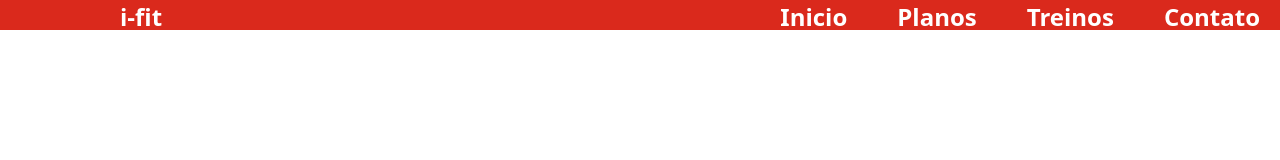
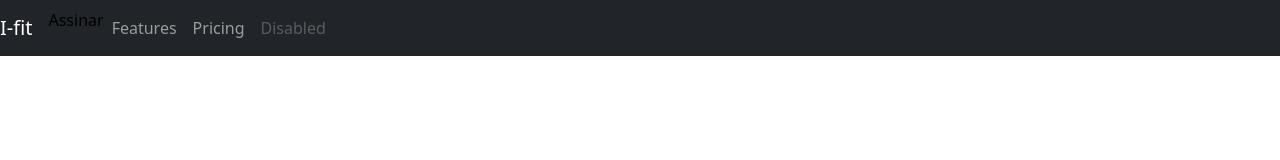
Before and after one commit to juliofariasdev/projeto_integrador, a plain HTML site: page index.html in a window 1280 px wide. Drawn offline with nearby package versions, Linux system fonts and the light colour scheme.

Commit message:
tentando usar o framework que o nicolas recomendou.

```diff
--- a/index.html
+++ b/index.html
@@ -4,17 +4,44 @@
     <meta charset="UTF-8" />
     <meta name="viewport" content="width=device-width, initial-scale=1.0" />
     <link rel="stylesheet" href="/src/styles/style.css" />
+    <link
+      href="https://cdn.jsdelivr.net/npm/bootstrap@5.3.3/dist/css/bootstrap.min.css"
+      rel="stylesheet"
+      integrity="sha384-QWTKZyjpPEjISv5WaRU9OFeRpok6YctnYmDr5pNlyT2bRjXh0JMhjY6hW+ALEwIH"
+      crossorigin="anonymous"
+    />
     <title>Musculação</title>
   </head>
   <body>
-    <ul>
-      <li id="titulo">i-fit</li>
-      <div>
-        <li id="inici">Inicio</li>
-        <li id="planos">Planos</li>
-        <li id="treinos">Treinos</li>
-        <li id="contato">Contato</li>
+    <nav class="navbar navbar-expand-lg navbar-dark bg-dark">
+      <a class="navbar-brand" href="#">I-fit</a>
+      <button
+        class="navbar-toggler"
+        type="button"
+        data-toggle="collapse"
+        data-target="#navbarNav"
+        aria-controls="navbarNav"
+        aria-expanded="false"
+        aria-label="Toggle navigation"
+      >
+        <span class="navbar-toggler-icon"></span>
+      </button>
+      <div class="collapse navbar-collapse" id="navbarNav">
+        <ul class="navbar-nav">
+          <li class="nav-item active">
+            <font style="vertical-align: inherit">Assinar</font>
+          </li>
+          <li class="nav-item">
+            <a class="nav-link" href="#">Features</a>
+          </li>
+          <li class="nav-item">
+            <a class="nav-link" href="#">Pricing</a>
+          </li>
+          <li class="nav-item">
+            <a class="nav-link disabled" href="#">Disabled</a>
+          </li>
+        </ul>
       </div>
-    </ul>
+    </nav>
   </body>
 </html>
--- a/src/styles/style.css
+++ b/src/styles/style.css
@@ -1,49 +1,5 @@
-body {
-  margin: 0;
-  font-family: system-ui, -apple-system, BlinkMacSystemFont, "Segoe UI", Roboto,
-    Oxygen, Ubuntu, Cantarell, "Open Sans", "Helvetica Neue", sans-serif;
+.nav-link {
 }
-ul {
-  margin: 0;
-  padding: 0;
-  padding-left: 0;
-  background-color: rgb(218, 41, 28);
-  height: 30px;
+font {
+  color: #000;
 }
-
-li {
-  font-size: 1.5em;
-  display: block;
-  float: left;
-  list-style: none;
-  width: auto;
-  color: white;
-  text-align: center;
-  font-weight: bold;
-  height: 50px;
-  margin-bottom: 0;
-  padding: 0px 20px;
-}
-div > li {
-  margin-left: 10px;
-  font-size: 1.5em;
-}
-div > li:hover {
-  color: rgb(218, 41, 28);
-  background-color: white;
-  height: auto;
-}
-#inicio {
-  margin-left: 10px;
-}
-#titulo {
-  margin-left: 100px;
-}
-#contatos {
-  margin-right: 50px;
-}
-div {
-  text-align: center;
-  float: right;
-  margin-left: 50px;
-}
```
